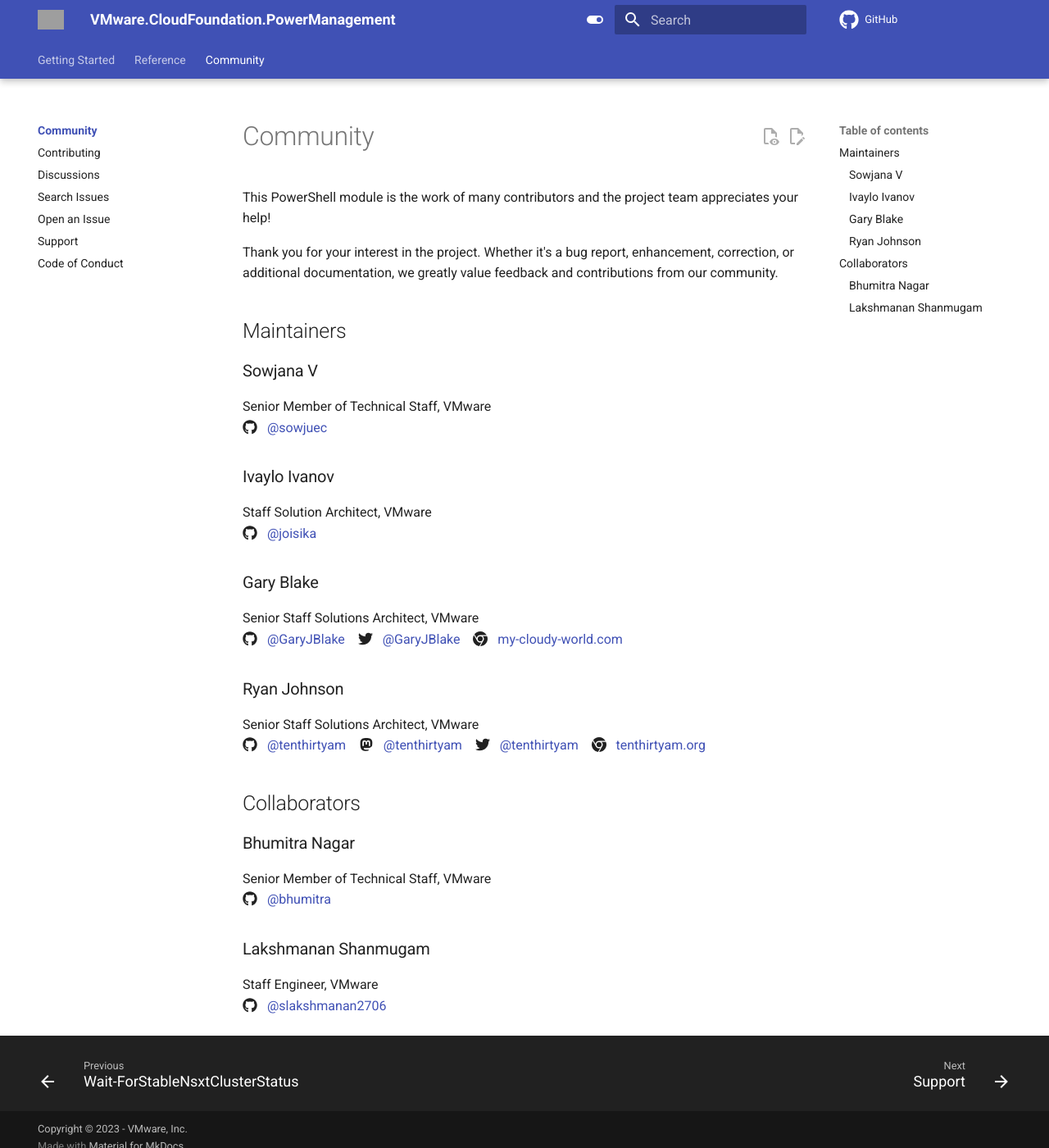
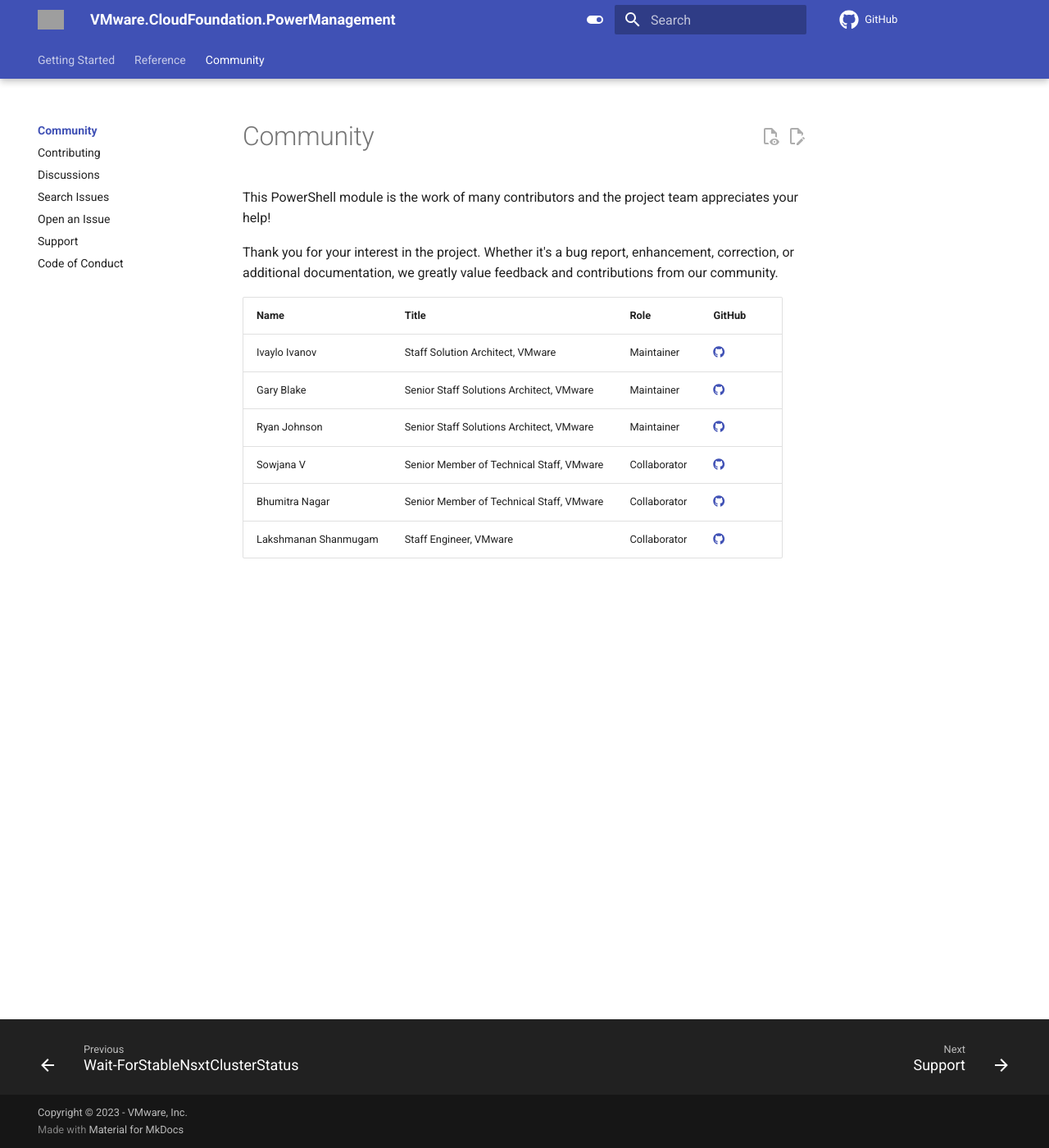
Before and after one commit to vmware/powershell-module-for-vmware-cloud-foundation-power-management, an MkDocs documentation site: the page built from docs/community/index.md, in a window 1280 px wide and 1400 px high. Shown: the whole window at 82% size. Built offline with MkDocs 1.6.1 and Material for MkDocs 9.7.7, drawn with Linux system fonts in a browser that asks for light colours; comment, search, counter and statistics services are not loaded; the version menu is left out; grey boxes are pictures that could not be loaded.

```diff
--- a/docs/community/index.md
+++ b/docs/community/index.md
@@ -5,41 +5,11 @@ This PowerShell module is the work of many contributors and the project team app
 Thank you for your interest in the project. Whether it's a bug report, enhancement, correction, or
 additional documentation, we greatly value feedback and contributions from our community.
 
-## Maintainers
-
-### Sowjana V
-
-Senior Member of Technical Staff, VMware</br>
-:fontawesome-brands-github: &nbsp; [@sowjuec](https://github.com/sowjuec)
-
-### Ivaylo Ivanov
-
-Staff Solution Architect, VMware</br>
-:fontawesome-brands-github: &nbsp; [@joisika](https://github.com/joisika)
-
-### Gary Blake
-
-Senior Staff Solutions Architect, VMware</br>
-:fontawesome-brands-github: &nbsp; [@GaryJBlake](https://github.com/GaryJBlake) &nbsp;&nbsp;
-:fontawesome-brands-twitter: &nbsp; [@GaryJBlake](https://twitter.com/GaryJBlake) &nbsp;&nbsp;
-:fontawesome-brands-chrome: &nbsp; [my-cloudy-world.com](https://my-cloudy-world.com)
-
-### Ryan Johnson
-
-Senior Staff Solutions Architect, VMware</br>
-:fontawesome-brands-github: &nbsp; [@tenthirtyam](https://github.com/tenthirtyam) &nbsp;&nbsp;
-:fontawesome-brands-mastodon: &nbsp; [@tenthirtyam](https://mastodon.social/@tenthirtyam) &nbsp;&nbsp;
-:fontawesome-brands-twitter: &nbsp; [@tenthirtyam](https://twitter.com/tenthirtyam) &nbsp;&nbsp;
-:fontawesome-brands-chrome: &nbsp; [tenthirtyam.org](https://tenthirtyam.org)
-
-## Collaborators
-
-### Bhumitra Nagar
-
-Senior Member of Technical Staff, VMware</br>
-:fontawesome-brands-github: &nbsp; [@bhumitra](https://github.com/bhumitra)
-
-### Lakshmanan Shanmugam
-
-Staff Engineer, VMware</br>
-:fontawesome-brands-github: &nbsp; [@slakshmanan2706](https://github.com/slakshmanan2706)
+Name                 | Title                                    | Role         | GitHub                                                            |
+---------------------|------------------------------------------|--------------|-------------------------------------------------------------------|
+Ivaylo Ivanov        | Staff Solution Architect, VMware         | Maintainer   | [:fontawesome-brands-github:](https://github.com/joisika)         |
+Gary Blake           | Senior Staff Solutions Architect, VMware | Maintainer   | [:fontawesome-brands-github:](https://github.com/GaryJBlake)      |
+Ryan Johnson         | Senior Staff Solutions Architect, VMware | Maintainer   | [:fontawesome-brands-github:](https://github.com/tenthirtyam)     |
+Sowjana V            | Senior Member of Technical Staff, VMware | Collaborator | [:fontawesome-brands-github:](https://github.com/sowjuec)         |
+Bhumitra Nagar       | Senior Member of Technical Staff, VMware | Collaborator | [:fontawesome-brands-github:](https://github.com/bhumitra)        |
+Lakshmanan Shanmugam | Staff Engineer, VMware                   | Collaborator | [:fontawesome-brands-github:](https://github.com/slakshmanan2706) |
```
Also changed, not shown: README.md (+14 -21 lines), docs/community/support.md (+7 -6 lines).
